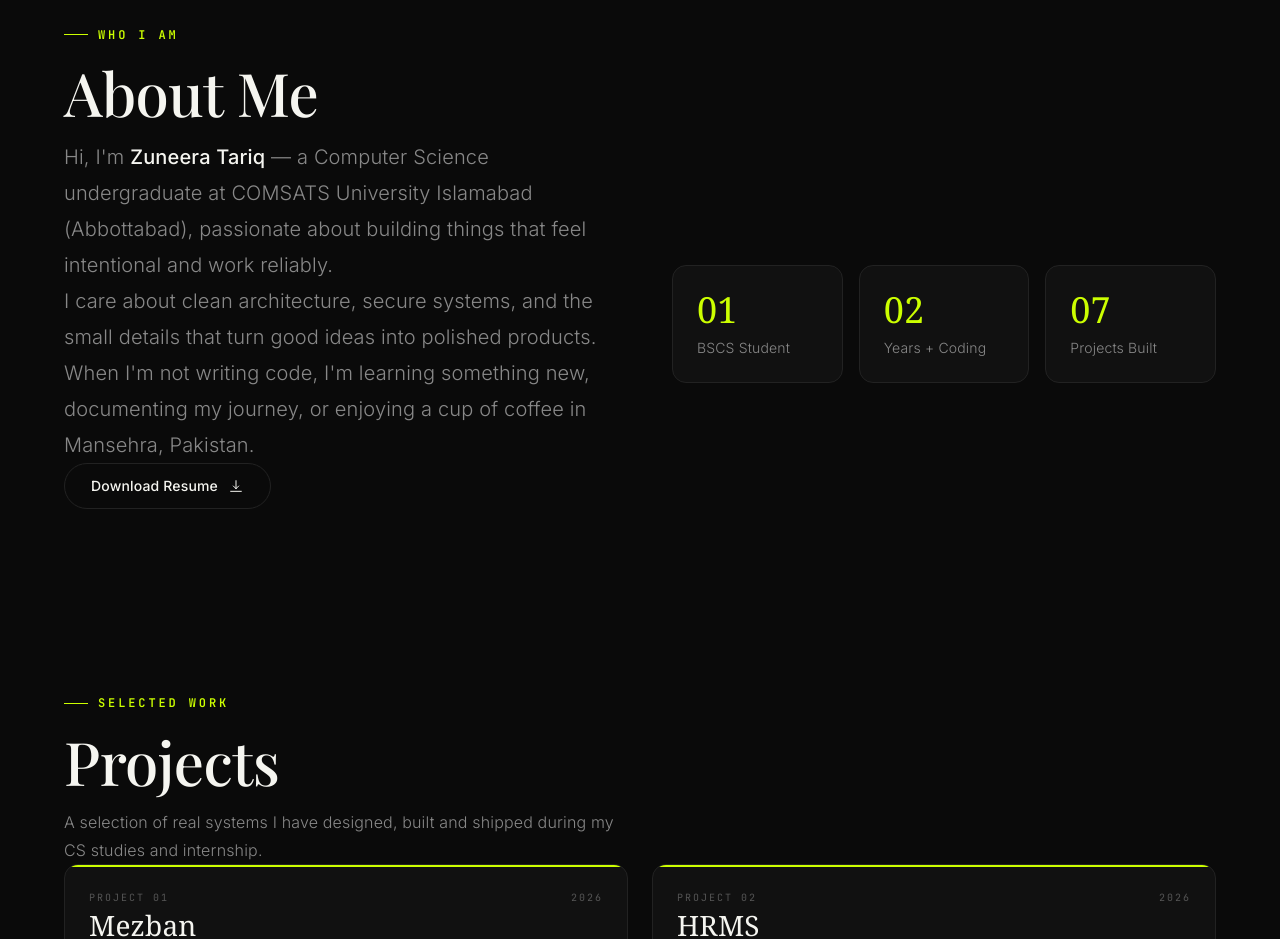
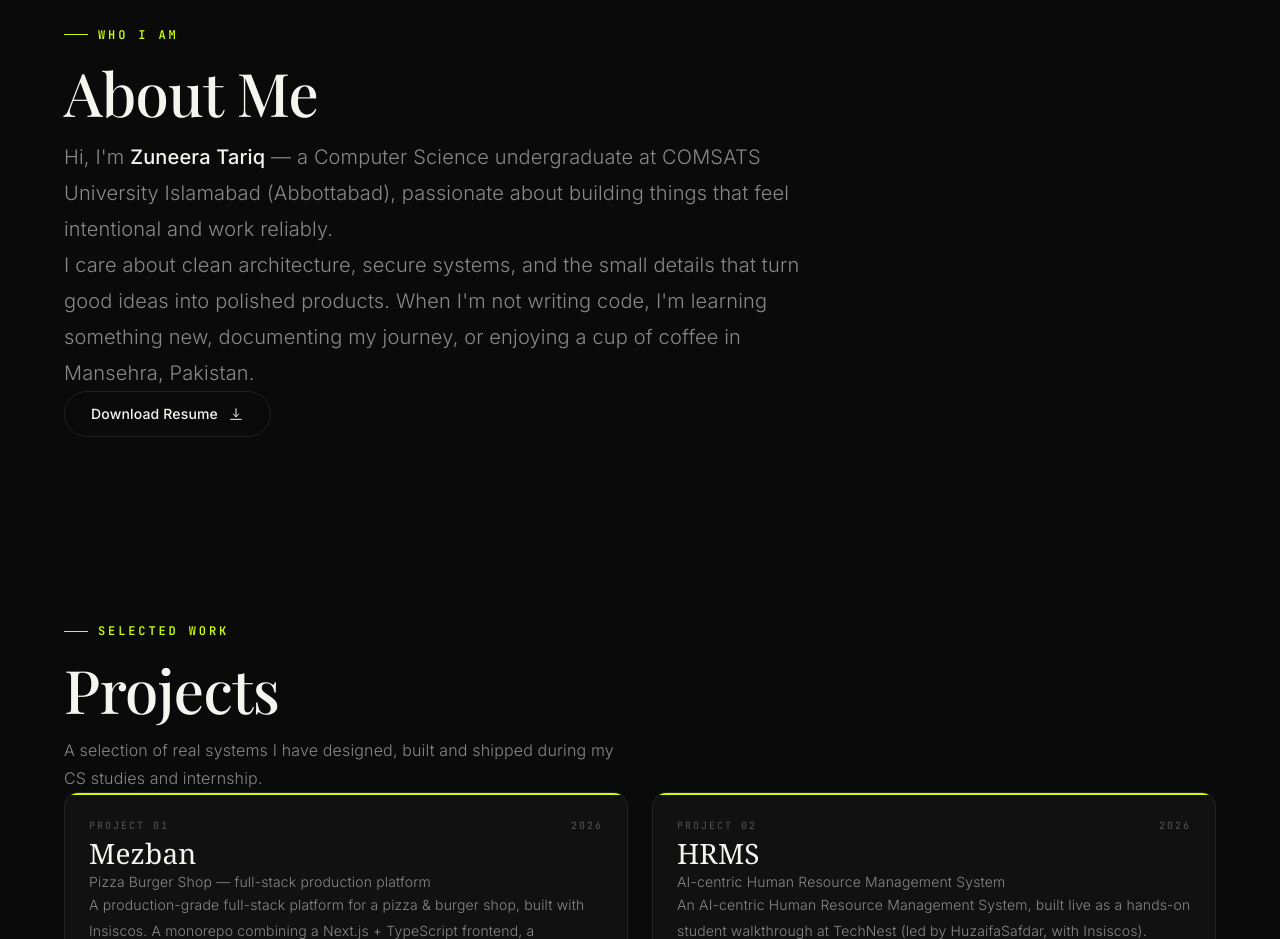
Before and after one commit to Zuneera134/My-Portfolio, a Next.js app: page / in a window 1280 px wide. Shown: the part 1520-2459 px from the top of the page. Built offline with nearby package versions, Linux system fonts and the light colour scheme.

Commit message:
Remove-about-stats-cards

```diff
--- a/src/components/sections/About.tsx
+++ b/src/components/sections/About.tsx
@@ -6,31 +6,23 @@ import { ScrollTrigger } from "gsap/ScrollTrigger";
 
 gsap.registerPlugin(ScrollTrigger);
 
-const personalStats = [
-  { value: "01", label: "BSCS Student" },
-  { value: "02", label: "Years + Coding" },
-  { value: "07", label: "Projects Built" },
-];
-
 export default function About() {
   const leftRef = useRef<HTMLDivElement>(null);
-  const rightRef = useRef<HTMLDivElement>(null);
 
   useEffect(() => {
-    [leftRef, rightRef].forEach((ref) => {
-      if (!ref.current) return;
+    if (leftRef.current) {
       gsap.fromTo(
-        ref.current,
+        leftRef.current,
         { opacity: 0, y: 30 },
         {
           opacity: 1,
           y: 0,
           duration: 0.8,
           ease: "power3.out",
-          scrollTrigger: { trigger: ref.current, start: "top 85%" },
+          scrollTrigger: { trigger: leftRef.current, start: "top 85%" },
         }
       );
-    });
+    }
 
     return () => {
       ScrollTrigger.getAll().forEach((t) => t.kill());
@@ -43,8 +35,7 @@ export default function About() {
         <div className="section-eyebrow">Who I am</div>
         <h2 className="section-title">About Me</h2>
 
-        <div className="mt-12 grid grid-cols-1 lg:grid-cols-2 gap-10 lg:gap-16">
-          <div ref={leftRef} className="flex flex-col justify-center">
+        <div ref={leftRef} className="mt-12 max-w-3xl flex flex-col">
             <p className="text-lg md:text-xl leading-relaxed text-fg-muted font-light">
               Hi, I&apos;m <span className="text-fg font-medium">Zuneera Tariq</span> — a
               Computer Science undergraduate at COMSATS University Islamabad
@@ -79,23 +70,6 @@ export default function About() {
               </svg>
             </a>
           </div>
-
-          <div
-            ref={rightRef}
-            className="grid grid-cols-1 sm:grid-cols-3 gap-4 content-center"
-          >
-            {personalStats.map((stat) => (
-              <div key={stat.label} className="card flex flex-col gap-2">
-                <span className="font-display text-4xl text-accent">
-                  {stat.value}
-                </span>
-                <span className="text-sm text-fg-muted font-light">
-                  {stat.label}
-                </span>
-              </div>
-            ))}
-          </div>
-        </div>
       </div>
     </section>
   );
```
